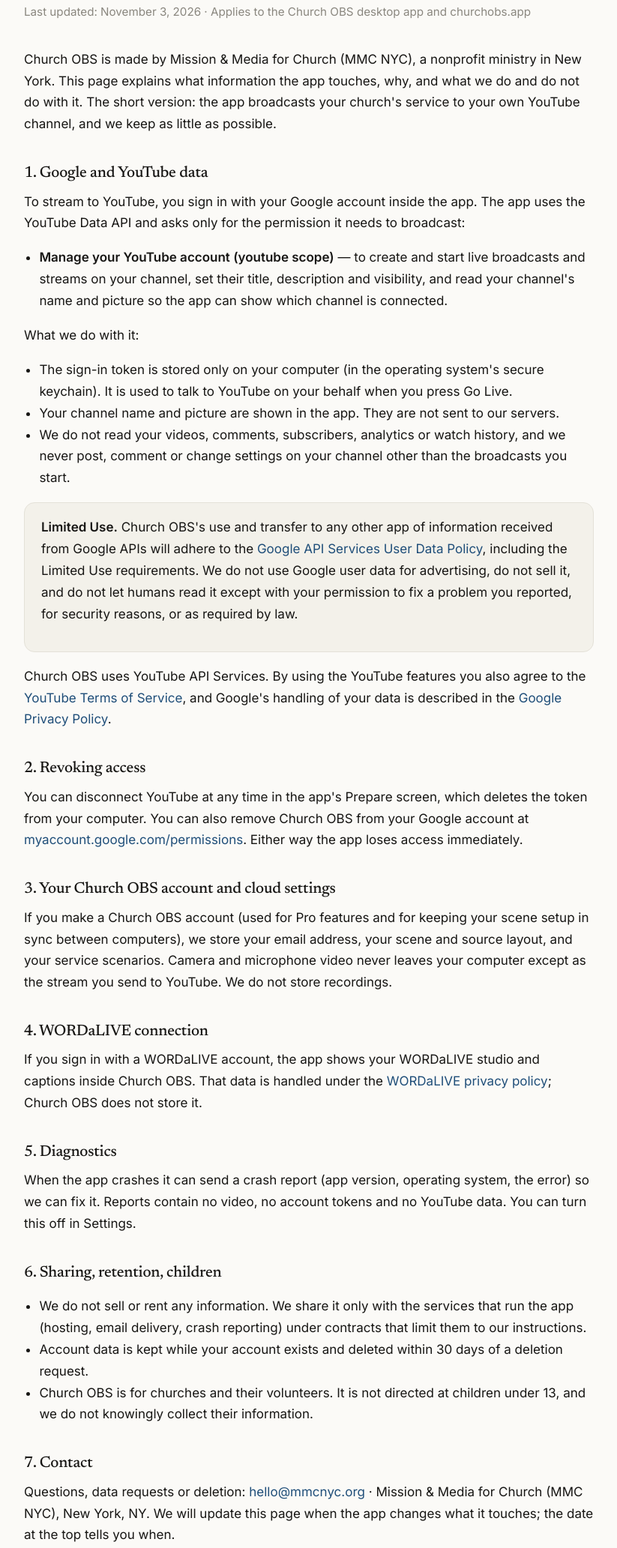
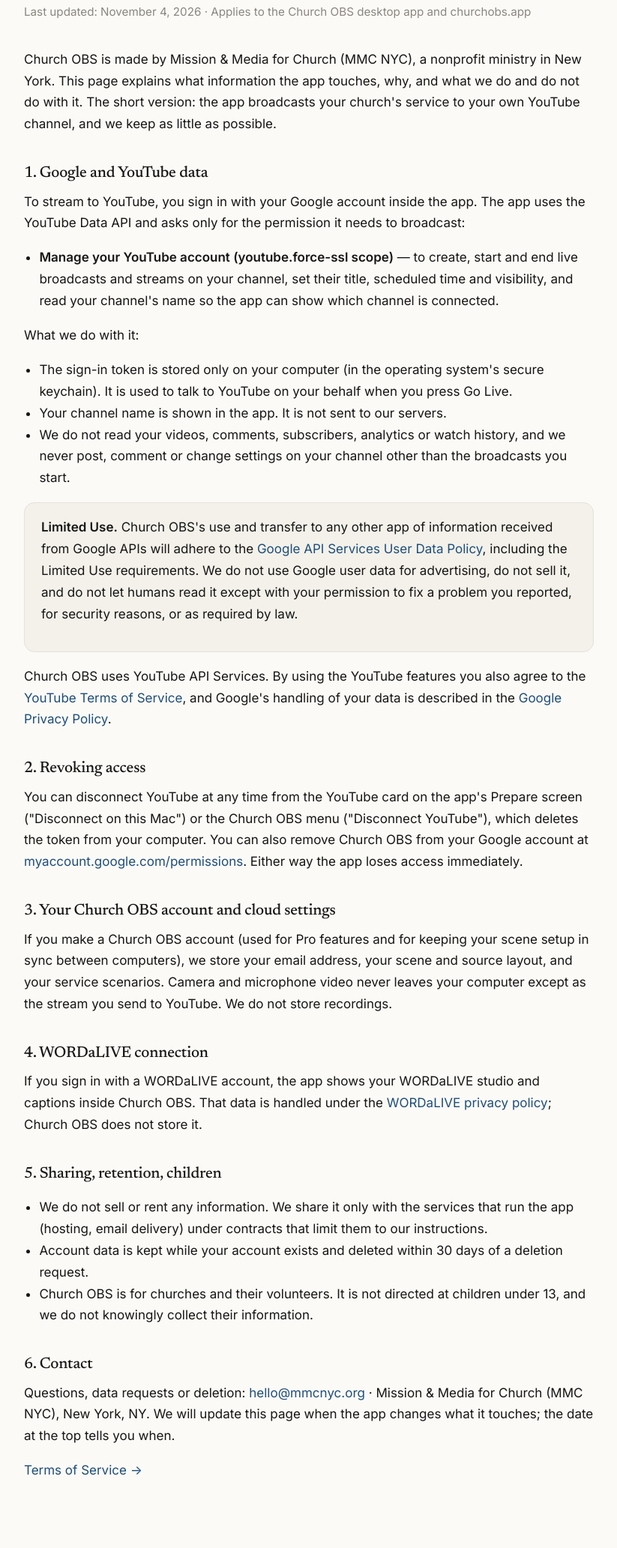
Before and after one commit to Hunsuk1977/mmcnyc, a plain HTML site: page churchobs/privacy/index.html in a window 1280 px wide. Shown: the part 172-2237 px from the top of the page at 75% size, without its empty margins (228-1051 px from the left). Drawn offline with Linux system fonts and the light colour scheme.

Commit message:
Church OBS privacy: match the app (force-ssl scope, disconnect location, no crash reports)
- Scope named youtube.force-ssl; title, scheduled time and visibility (no description); channel name only
- Disconnect: Prepare screen YouTube card or Church OBS menu
- Remove the Diagnostics section (the app sends no crash reports); renumber

Co-Authored-By: Claude Opus 5.5 <noreply@anthropic.com>
Claude-Session: https://claude.ai/code/session_01PMb81VCZRQS2jHdDadxVsh

```diff
--- a/churchobs/privacy/index.html
+++ b/churchobs/privacy/index.html
@@ -54,7 +54,7 @@
 </header>
 <main class="container legal">
 <h1><span class="en">Church OBS Privacy Policy</span><span class="ko">Church OBS 개인정보 처리방침</span></h1>
-<p class="updated"><span class="en">Last updated: November 3, 2026 · Applies to the Church OBS desktop app and churchobs.app</span><span class="ko">최종 수정: 2026년 11월 3일 · Church OBS 데스크톱 앱과 churchobs.app에 적용됩니다</span></p>
+<p class="updated"><span class="en">Last updated: November 4, 2026 · Applies to the Church OBS desktop app and churchobs.app</span><span class="ko">최종 수정: 2026년 11월 4일 · Church OBS 데스크톱 앱과 churchobs.app에 적용됩니다</span></p>
 
 <p class="en">Church OBS is made by Mission &amp; Media for Church (MMC NYC), a nonprofit ministry in New York. This page explains what information the app touches, why, and what we do and do not do with it. The short version: the app broadcasts your church's service to your own YouTube channel, and we keep as little as possible.</p>
 <p class="ko">Church OBS는 뉴욕의 비영리 사역 기관 Mission &amp; Media for Church(MMC NYC)가 만듭니다. 이 문서는 앱이 어떤 정보를 다루는지, 왜 다루는지, 그 정보로 무엇을 하고 무엇을 하지 않는지 설명합니다. 짧게 말하면, 앱은 여러분 교회의 예배를 여러분의 YouTube 채널로 송출하며, 저희는 꼭 필요한 것 외에는 보관하지 않습니다.</p>
@@ -63,12 +63,12 @@
 <p class="en">To stream to YouTube, you sign in with your Google account inside the app. The app uses the YouTube Data API and asks only for the permission it needs to broadcast:</p>
 <p class="ko">YouTube로 송출하려면 앱 안에서 Google 계정으로 로그인합니다. 앱은 YouTube Data API를 사용하며 송출에 필요한 권한만 요청합니다.</p>
 <ul>
-  <li><span class="en"><b>Manage your YouTube account (youtube scope)</b> — to create and start live broadcasts and streams on your channel, set their title, description and visibility, and read your channel's name and picture so the app can show which channel is connected.</span><span class="ko"><b>YouTube 계정 관리(youtube 권한)</b> — 채널에 라이브 방송과 스트림을 만들고 시작하며, 제목·설명·공개 범위를 정하고, 어느 채널이 연결됐는지 보여 주기 위해 채널 이름과 사진을 읽습니다.</span></li>
+  <li><span class="en"><b>Manage your YouTube account (youtube.force-ssl scope)</b> — to create, start and end live broadcasts and streams on your channel, set their title, scheduled time and visibility, and read your channel's name so the app can show which channel is connected.</span><span class="ko"><b>YouTube 계정 관리(youtube.force-ssl 권한)</b> — 채널에 라이브 방송과 스트림을 만들고 시작·종료하며, 제목·예약 시간·공개 범위를 정하고, 어느 채널이 연결됐는지 보여 주기 위해 채널 이름을 읽습니다.</span></li>
 </ul>
 <p class="en">What we do with it:</p><p class="ko">이 정보로 하는 일:</p>
 <ul>
   <li><span class="en">The sign-in token is stored only on your computer (in the operating system's secure keychain). It is used to talk to YouTube on your behalf when you press Go Live.</span><span class="ko">로그인 토큰은 여러분의 컴퓨터(운영체제의 보안 키체인)에만 저장됩니다. "방송 시작"을 누를 때 여러분을 대신해 YouTube와 통신하는 데 쓰입니다.</span></li>
-  <li><span class="en">Your channel name and picture are shown in the app. They are not sent to our servers.</span><span class="ko">채널 이름과 사진은 앱 안에 표시됩니다. 저희 서버로 보내지 않습니다.</span></li>
+  <li><span class="en">Your channel name is shown in the app. It is not sent to our servers.</span><span class="ko">채널 이름은 앱 안에 표시됩니다. 저희 서버로 보내지 않습니다.</span></li>
   <li><span class="en">We do not read your videos, comments, subscribers, analytics or watch history, and we never post, comment or change settings on your channel other than the broadcasts you start.</span><span class="ko">여러분의 영상, 댓글, 구독자, 분석, 시청 기록은 읽지 않으며, 여러분이 시작한 방송 외에는 채널에 아무것도 올리거나 바꾸지 않습니다.</span></li>
 </ul>
 <div class="box">
@@ -79,8 +79,8 @@
 <p class="ko">Church OBS는 YouTube API 서비스를 사용합니다. YouTube 기능을 쓰면 <a href="https://www.youtube.com/t/terms" target="_blank" rel="noopener">YouTube 서비스 약관</a>에도 동의하는 것이며, Google이 여러분의 데이터를 다루는 방식은 <a href="https://policies.google.com/privacy" target="_blank" rel="noopener">Google 개인정보처리방침</a>에 나와 있습니다.</p>
 
 <h2><span class="en">2. Revoking access</span><span class="ko">2. 연결 끊기</span></h2>
-<p class="en">You can disconnect YouTube at any time in the app's Prepare screen, which deletes the token from your computer. You can also remove Church OBS from your Google account at <a href="https://myaccount.google.com/permissions" target="_blank" rel="noopener">myaccount.google.com/permissions</a>. Either way the app loses access immediately.</p>
-<p class="ko">앱의 준비 화면에서 언제든 YouTube 연결을 끊을 수 있으며, 그러면 토큰이 컴퓨터에서 지워집니다. <a href="https://myaccount.google.com/permissions" target="_blank" rel="noopener">myaccount.google.com/permissions</a>에서 Google 계정에서 Church OBS를 제거할 수도 있습니다. 어느 쪽이든 앱의 접근 권한은 즉시 사라집니다.</p>
+<p class="en">You can disconnect YouTube at any time from the YouTube card on the app's Prepare screen ("Disconnect on this Mac") or the Church OBS menu ("Disconnect YouTube"), which deletes the token from your computer. You can also remove Church OBS from your Google account at <a href="https://myaccount.google.com/permissions" target="_blank" rel="noopener">myaccount.google.com/permissions</a>. Either way the app loses access immediately.</p>
+<p class="ko">준비 화면 YouTube 카드의 "이 Mac에서 연결 해제"나 Church OBS 메뉴의 "YouTube 연결 해제"로 언제든 연결을 끊을 수 있으며, 그러면 토큰이 컴퓨터에서 지워집니다. <a href="https://myaccount.google.com/permissions" target="_blank" rel="noopener">myaccount.google.com/permissions</a>에서 Google 계정에서 Church OBS를 제거할 수도 있습니다. 어느 쪽이든 앱의 접근 권한은 즉시 사라집니다.</p>
 
 <h2><span class="en">3. Your Church OBS account and cloud settings</span><span class="ko">3. Church OBS 계정과 클라우드 설정</span></h2>
 <p class="en">If you make a Church OBS account (used for Pro features and for keeping your scene setup in sync between computers), we store your email address, your scene and source layout, and your service scenarios. Camera and microphone video never leaves your computer except as the stream you send to YouTube. We do not store recordings.</p>
@@ -90,18 +90,14 @@
 <p class="en">If you sign in with a WORDaLIVE account, the app shows your WORDaLIVE studio and captions inside Church OBS. That data is handled under the <a href="https://wordalive.app/privacy" target="_blank" rel="noopener">WORDaLIVE privacy policy</a>; Church OBS does not store it.</p>
 <p class="ko">WORDaLIVE 계정으로 로그인하면 Church OBS 안에 WORDaLIVE 스튜디오와 자막이 보입니다. 그 데이터는 <a href="https://wordalive.app/privacy" target="_blank" rel="noopener">WORDaLIVE 개인정보 처리방침</a>에 따라 다루어지며, Church OBS는 이를 저장하지 않습니다.</p>
 
-<h2><span class="en">5. Diagnostics</span><span class="ko">5. 진단 정보</span></h2>
-<p class="en">When the app crashes it can send a crash report (app version, operating system, the error) so we can fix it. Reports contain no video, no account tokens and no YouTube data. You can turn this off in Settings.</p>
-<p class="ko">앱이 비정상 종료되면 수정을 위해 오류 보고(앱 버전, 운영체제, 오류 내용)를 보낼 수 있습니다. 보고에는 영상, 계정 토큰, YouTube 데이터가 들어 있지 않습니다. 설정에서 끌 수 있습니다.</p>
-
-<h2><span class="en">6. Sharing, retention, children</span><span class="ko">6. 제3자 제공, 보관 기간, 아동</span></h2>
+<h2><span class="en">5. Sharing, retention, children</span><span class="ko">5. 제3자 제공, 보관 기간, 아동</span></h2>
 <ul>
-  <li><span class="en">We do not sell or rent any information. We share it only with the services that run the app (hosting, email delivery, crash reporting) under contracts that limit them to our instructions.</span><span class="ko">어떤 정보도 팔거나 빌려주지 않습니다. 앱을 운영하는 데 필요한 서비스(호스팅, 이메일 발송, 오류 보고)에만, 저희 지시 범위로 제한하는 계약 아래 제공합니다.</span></li>
+  <li><span class="en">We do not sell or rent any information. We share it only with the services that run the app (hosting, email delivery) under contracts that limit them to our instructions.</span><span class="ko">어떤 정보도 팔거나 빌려주지 않습니다. 앱을 운영하는 데 필요한 서비스(호스팅, 이메일 발송)에만, 저희 지시 범위로 제한하는 계약 아래 제공합니다.</span></li>
   <li><span class="en">Account data is kept while your account exists and deleted within 30 days of a deletion request.</span><span class="ko">계정 정보는 계정이 있는 동안 보관하고, 삭제 요청 후 30일 안에 지웁니다.</span></li>
   <li><span class="en">Church OBS is for churches and their volunteers. It is not directed at children under 13, and we do not knowingly collect their information.</span><span class="ko">Church OBS는 교회와 봉사자를 위한 앱입니다. 13세 미만 아동을 대상으로 하지 않으며, 아동의 정보를 알면서 수집하지 않습니다.</span></li>
 </ul>
 
-<h2><span class="en">7. Contact</span><span class="ko">7. 문의</span></h2>
+<h2><span class="en">6. Contact</span><span class="ko">6. 문의</span></h2>
 <p class="en">Questions, data requests or deletion: <a href="mailto:hello@mmcnyc.org">hello@mmcnyc.org</a> · Mission &amp; Media for Church (MMC NYC), New York, NY. We will update this page when the app changes what it touches; the date at the top tells you when.</p>
 <p class="ko">질문, 데이터 요청, 삭제: <a href="mailto:hello@mmcnyc.org">hello@mmcnyc.org</a> · Mission &amp; Media for Church (MMC NYC), New York, NY. 앱이 다루는 정보가 바뀌면 이 문서를 고치며, 맨 위 날짜로 알 수 있습니다.</p>
 <p><a href="../terms/"><span class="en">Terms of Service →</span><span class="ko">서비스 약관 →</span></a></p>
```
